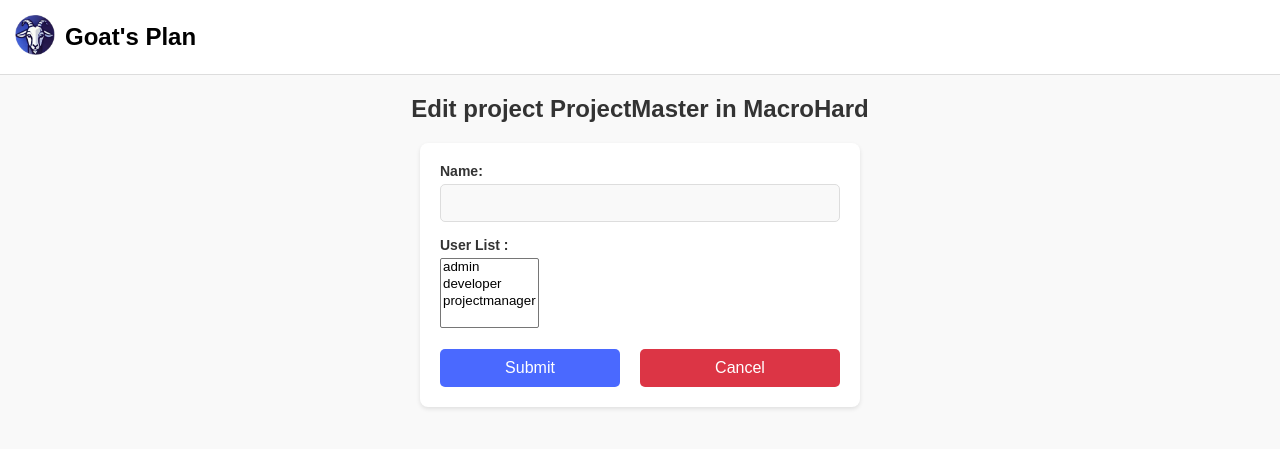
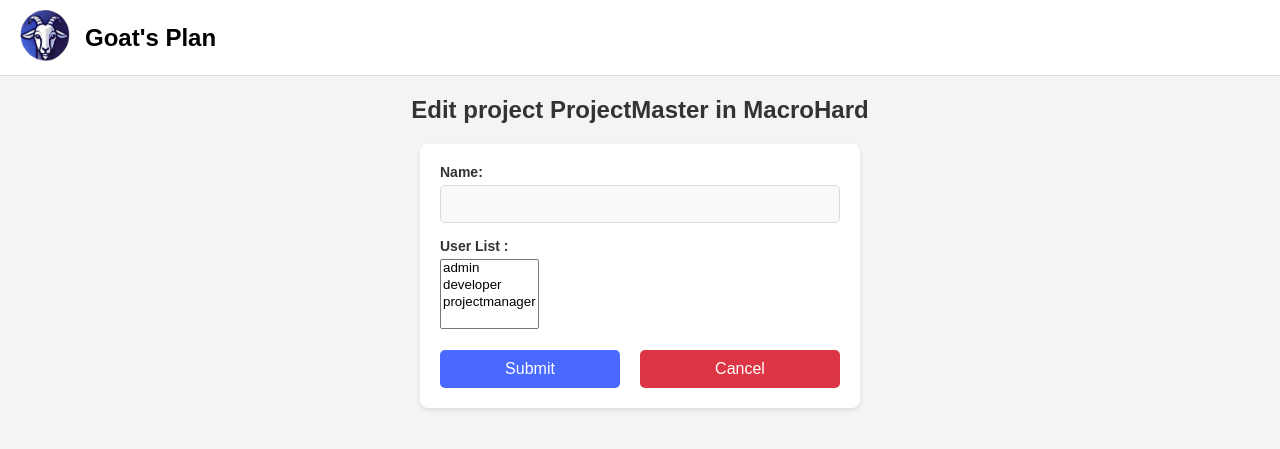
Before and after one commit to Giuliano712/Projet-Genie-Logiciel, a Django app: template goats-plan/planner/templates/planner/project_manager/create_project.html in a window 1280 px wide. Shown: the top 449 px of the page. Run offline with Django 5.2, Linux system fonts and the light colour scheme; the template is opened without the code that fills it: values that come from a table or form of the project are taken from there, others are empty; data comes from the database, SQL or seed files in the repository.

Commit message:
added header to most templates

```diff
--- a/goats-plan/planner/static/planner/base_style.css
+++ b/goats-plan/planner/static/planner/base_style.css
@@ -1,6 +1,6 @@
 body {
             font-family: Arial, sans-serif;
-            margin: 20px;
+            margin: 0px;
             background-color: #f5f5f5;
         }
 table {
--- a/goats-plan/planner/static/planner/forms_style.css
+++ b/goats-plan/planner/static/planner/forms_style.css
@@ -87,34 +87,4 @@
 h2 {
     text-align: center;
     color: #333;
-    font-family: Arial, sans-serif;
 }
-
-/* Copied from main page */
-body {
-    font-family: Arial, sans-serif;
-    text-align: center;
-    margin: 0;
-    padding: 0;
-    background-color: #f9f9f9;
-}
-
-header {
-    display: flex;
-    align-items: center;
-    justify-content: left;
-    padding: 15px;
-    background-color: white;
-    border-bottom: 1px solid #ddd;
-}
-
-.logo {
-    width: 40px;
-    height: 40px;
-    margin-right: 10px;
-}
-
-h1 {
-    font-size: 24px;
-    margin: 0;
-}
--- /dev/null
+++ b/goats-plan/planner/static/planner/header_style.css
@@ -0,0 +1,21 @@
+/* Copied from main page */
+body {
+    font-family: Arial, sans-serif;
+    margin: 0;
+    padding: 0;
+    background-color: #f4f4f4;
+}
+.header {
+    display: flex;
+    align-items: center;
+    padding: 10px 20px;
+    background-color: #fff;
+    border-bottom: 1px solid #ddd;
+}
+.logo {
+    margin-right: 15px;
+}
+.app-name {
+    font-size: 24px;
+    margin: 0;
+}
--- a/goats-plan/planner/templates/planner/project_manager/create_project.html
+++ b/goats-plan/planner/templates/planner/project_manager/create_project.html
@@ -5,14 +5,15 @@
     <meta name="viewport" content="width=device-width, initial-scale=1">
     <title>Goat's Plan</title>
     <link rel="stylesheet" href="{% static 'planner/forms_style.css' %}">
+    <link rel="stylesheet" href="{% static 'planner/header_style.css' %}">
 </head>
 <body>
-    <header>
+    <div class="header">
         <a href="{% url "planner:home" %}">
-            <img src="{% static 'planner/LogoGoat.png' %}" alt="Logo" class="logo">
+            <img src="{% static 'planner/LogoGoat.png' %}" alt="Logo" class="logo" width="50px">
         </a>
-        <h1>Goat's Plan</h1>
-    </header>
+        <h1 class="app-name">Goat's Plan</h1>
+    </div>
 
     <h2>{% if object %}Edit project {{ object.name }}{% else %}Create project{% endif %} in {{ parent_company.name }}</h2>
     <div class="form-container">
```
Also changed, not shown: goats-plan/planner/static/planner/taskspm.css (+1 -7 lines), goats-plan/planner/templates/planner/project_manager/tasks.html (+7 -4 lines).
